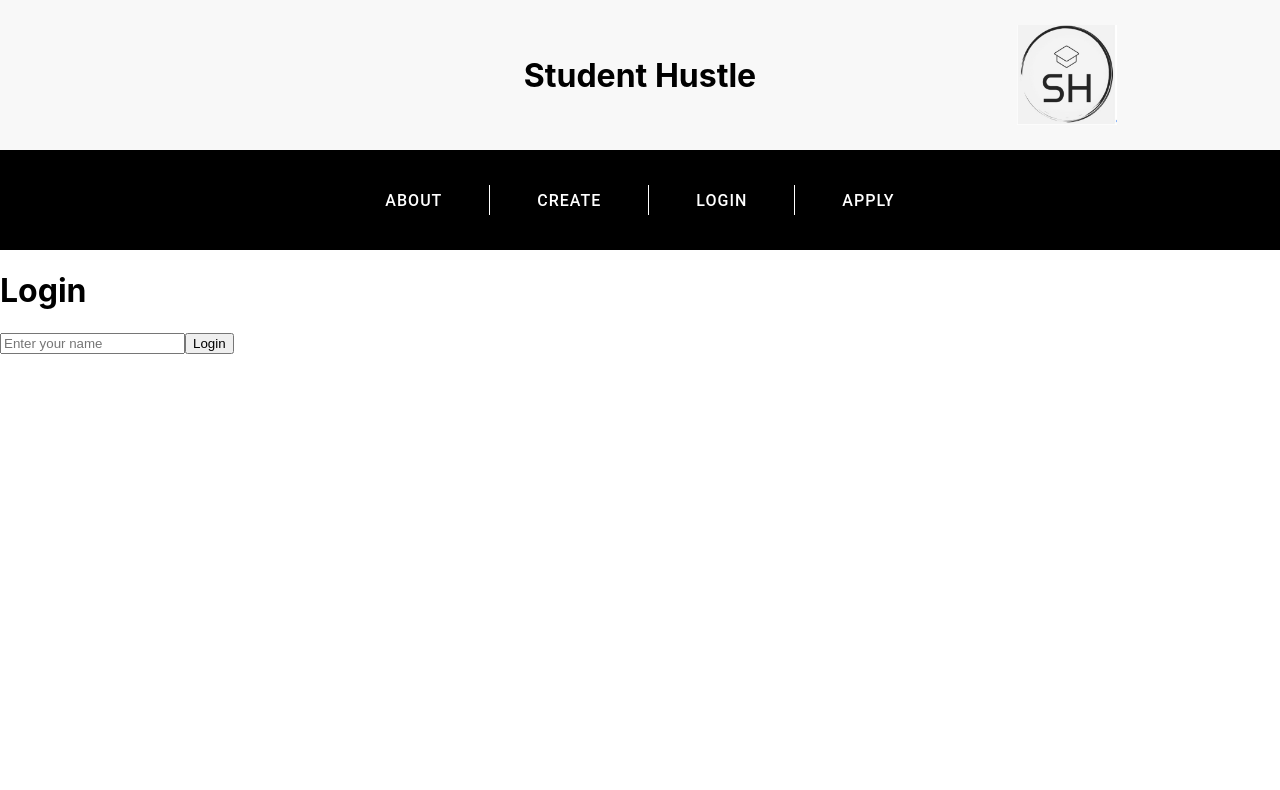
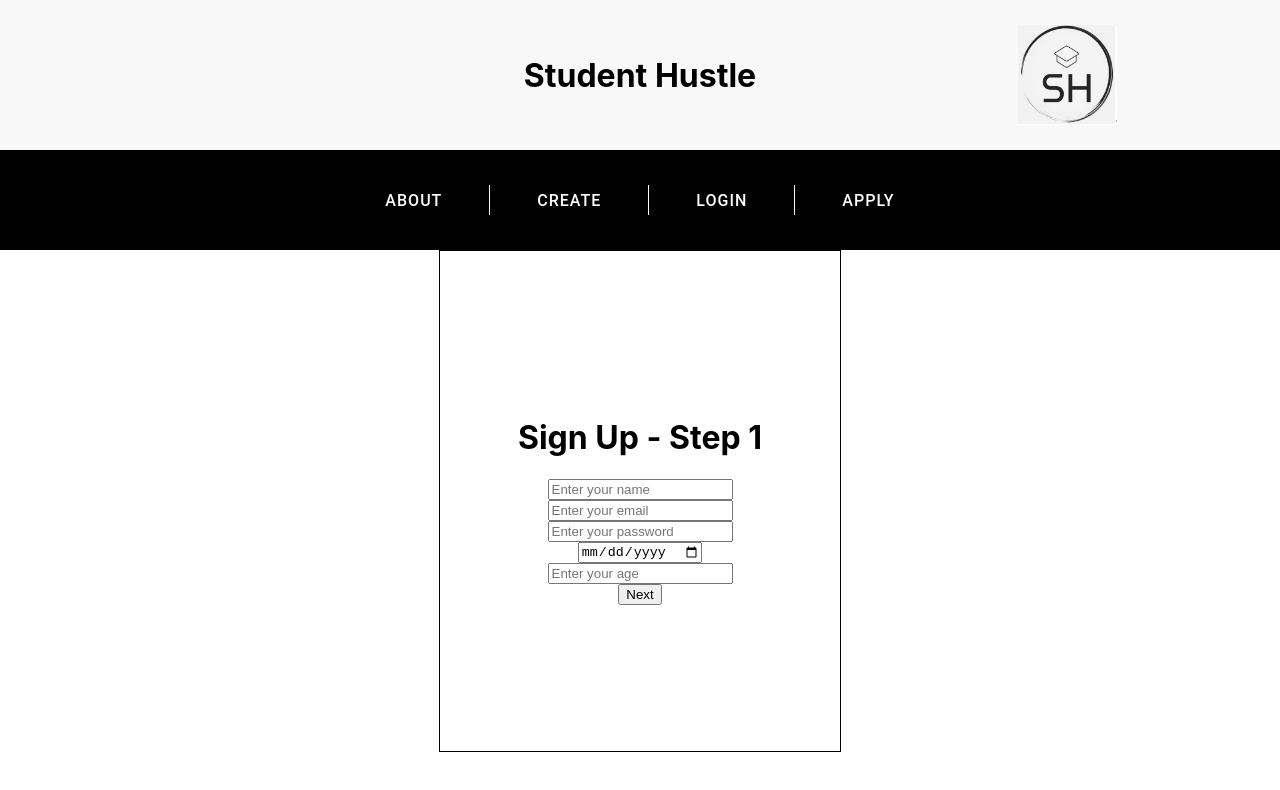
Before and after one commit to ThomasMerritt/student-hustlers, a React (Create React App) app: page /login in a window 1280 px wide. Shown: the top 790 px of the page. Built offline with nearby package versions, Linux system fonts and the light colour scheme; no server answers.

Commit message:
user login framework

```diff
--- a/src/pages/Login.js
+++ b/src/pages/Login.js
@@ -1,50 +1,260 @@
 import React, { useState } from "react";
-import { signInAnonymously } from "firebase/auth";
+import { createUserWithEmailAndPassword } from "firebase/auth";
 import { doc, setDoc } from "firebase/firestore";
 import { auth, db } from "../firebase-config";
+import "../styles/Login.css";
 
 function Login() {
+    const [step, setStep] = useState(1); // Track the current step of the form
     const [name, setName] = useState("");
+    const [email, setEmail] = useState("");
+    const [password, setPassword] = useState("");
+    const [dob, setDob] = useState(""); // Date of Birth
+    const [age, setAge] = useState("");
+    const [selectedServices, setSelectedServices] = useState([]);
+    const [budget, setBudget] = useState(""); // State for selected budget
+    const [living, setLiving] = useState(""); // Step 4: Living situation
 
-    const handleAnonymousLogin = async () => {
-        if (!name.trim()) {
-            alert("Please enter a name");
+    const handleServiceSelection = (e) => {
+        const { value, checked } = e.target;
+
+        if (checked) {
+            // Add the service to the list if under the limit
+            if (selectedServices.length < 3) {
+                setSelectedServices((prev) => [...prev, value]);
+            } else {
+                alert("You can select a maximum of 3 services.");
+                e.target.checked = false; // Prevent selection
+            }
+        } else {
+            // Remove the service if unchecked
+            setSelectedServices((prev) => prev.filter((service) => service !== value));
+        }
+    };
+
+    const handleNext = () => {
+        if (step === 1 && (!name.trim() || !email.trim() || !password.trim())) {
+            alert("Please fill in all fields for Step 1");
+            return;
+        }
+        if (step === 2 && selectedServices.length !== 3) {
+            alert("Please select exactly 3 services.");
+            return;
+        }
+        if (step === 3 && !budget.trim()) { // Validate budget selection
+            alert("Please select a budget for Step 3");
+            return;
+        }
+        setStep(step + 1); // Move to the next step
+    };
+
+    const handleSignUp = async () => {
+        if (!living.trim()) {
+            alert("Please select where you live.");
             return;
         }
 
         try {
-            // Log in anonymously
-            const userCredential = await signInAnonymously(auth);
+            const userCredential = await createUserWithEmailAndPassword(auth, email, password);
             const user = userCredential.user;
 
-            console.log("Logged in anonymously:", user.uid);
+            console.log("Account created:", user.uid);
 
-            // Store the user's name in Firestore
             await setDoc(doc(db, "users", user.uid), {
                 name: name,
+                email: email,
+                dateOfBirth: dob,
+                age: age,
+                selectedServices: selectedServices,
+                budget: budget,
+                living: living, // Save the living situation
                 createdAt: new Date(),
             });
 
-            console.log("Name stored in Firestore:", name);
-
-            // Redirect to the home or dashboard page
+            console.log("User data stored in Firestore");
             window.location.href = "/";
         } catch (error) {
-            console.error("Anonymous login failed:", error.message);
-            alert("Failed to log in: " + error.message);
+            console.error("Sign up failed:", error.message);
+            alert("Failed to sign up: " + error.message);
         }
     };
 
     return (
-        <div>
-            <h1>Login</h1>
+        <div className="forms">
+            {step === 1 && (
+                <div className="form" id="form-1">
+                    <h1>Sign Up - Step 1</h1>
                     <input
                         type="text"
                         placeholder="Enter your name"
                         value={name}
                         onChange={(e) => setName(e.target.value)}
                     />
-            <button onClick={handleAnonymousLogin}>Login</button>
+                    <input
+                        type="email"
+                        placeholder="Enter your email"
+                        value={email}
+                        onChange={(e) => setEmail(e.target.value)}
+                    />
+                    <input
+                        type="password"
+                        placeholder="Enter your password"
+                        value={password}
+                        onChange={(e) => setPassword(e.target.value)}
+                    />
+                    <input
+                        type="date"
+                        placeholder="Enter your date of birth"
+                        value={dob}
+                        onChange={(e) => setDob(e.target.value)}
+                    />
+                    <input
+                        type="number"
+                        placeholder="Enter your age"
+                        value={age}
+                        onChange={(e) => setAge(e.target.value)}
+                    />
+                    <button onClick={handleNext}>Next</button>
+                </div>
+            )}
+
+            {step === 2 && (
+                <div className="form" id="form-2">
+                    <h1>Choose 3 Services</h1>
+                    <div className="services">
+                        <label>
+                            <input
+                                type="checkbox"
+                                value="Haircut/Hairstyle"
+                                onChange={handleServiceSelection}
+                            />
+                            Haircut/Hairstyle
+                        </label>
+                        <label>
+                            <input
+                                type="checkbox"
+                                value="Nails"
+                                onChange={handleServiceSelection}
+                            />
+                            Nails
+                        </label>
+                        <label>
+                            <input
+                                type="checkbox"
+                                value="Piercing"
+                                onChange={handleServiceSelection}
+                            />
+                            Piercing
+                        </label>
+                        <label>
+                            <input
+                                type="checkbox"
+                                value="Alterations"
+                                onChange={handleServiceSelection}
+                            />
+                            Alterations
+                        </label>
+                        <label>
+                            <input
+                                type="checkbox"
+                                value="Buying Clothes"
+                                onChange={handleServiceSelection}
+                            />
+                            Buying Clothes
+                        </label>
+                        <label>
+                            <input
+                                type="checkbox"
+                                value="Makeup"
+                                onChange={handleServiceSelection}
+                            />
+                            Makeup
+                        </label>
+                    </div>
+                    <button onClick={handleNext}>Next</button>
+                </div>
+            )}
+
+            {step === 3 && (
+                <div className="form" id="form-3">
+                    <h1>What is your Budget?</h1>
+                    <div className="budget-options">
+                        <label>
+                            <input
+                                type="radio"
+                                name="budget"
+                                value="less than $30"
+                                onChange={(e) => setBudget(e.target.value)} // Update state with the selected budget
+                            />
+                            Less than $30
+                        </label>
+                        <label>
+                            <input
+                                type="radio"
+                                name="budget"
+                                value="$30 - $60"
+                                onChange={(e) => setBudget(e.target.value)}
+                            />
+                            $30 - $60
+                        </label>
+                        <label>
+                            <input
+                                type="radio"
+                                name="budget"
+                                value="$60 - $100"
+                                onChange={(e) => setBudget(e.target.value)}
+                            />
+                            $60 - $100
+                        </label>
+                        <label>
+                            <input
+                                type="radio"
+                                name="budget"
+                                value="greater than $100"
+                                onChange={(e) => setBudget(e.target.value)}
+                            />
+                            Greater than $100
+                        </label>
+                    </div>
+                    <button onClick={handleNext}>Next</button>
+                </div>
+            )}
+
+            {step === 4 && (
+                <div className="form" id="form-4">
+                    <h1>Where do you live?</h1>
+                    <div className="living-options">
+                        <label>
+                            <input
+                                type="radio"
+                                name="living"
+                                value="on campus"
+                                onChange={(e) => setLiving(e.target.value)} // Update state with the selected option
+                            />
+                            On Campus
+                        </label>
+                        <label>
+                            <input
+                                type="radio"
+                                name="living"
+                                value="off campus"
+                                onChange={(e) => setLiving(e.target.value)}
+                            />
+                            Off Campus
+                        </label>
+                        <label>
+                            <input
+                                type="radio"
+                                name="living"
+                                value="commuter"
+                                onChange={(e) => setLiving(e.target.value)}
+                            />
+                            Commuter
+                        </label>
+                    </div>
+                    <button onClick={handleSignUp}>Sign Up</button>
+                </div>
+            )}
         </div>
     );
 }
--- /dev/null
+++ b/src/styles/Login.css
@@ -0,0 +1,19 @@
+.forms {
+    display: flex;
+    flex-direction: column;
+    align-items: center;
+    justify-content: center;
+    height: 100%;
+    width: 100%;
+}
+
+.form {
+    display: flex;
+    flex-direction: column;
+    align-items: center;
+    justify-content: center;
+    height: 500px;
+    width: 400px;
+    border: 1px solid black;
+
+}
```
Lines whose indentation alone changed are shown as unchanged.
